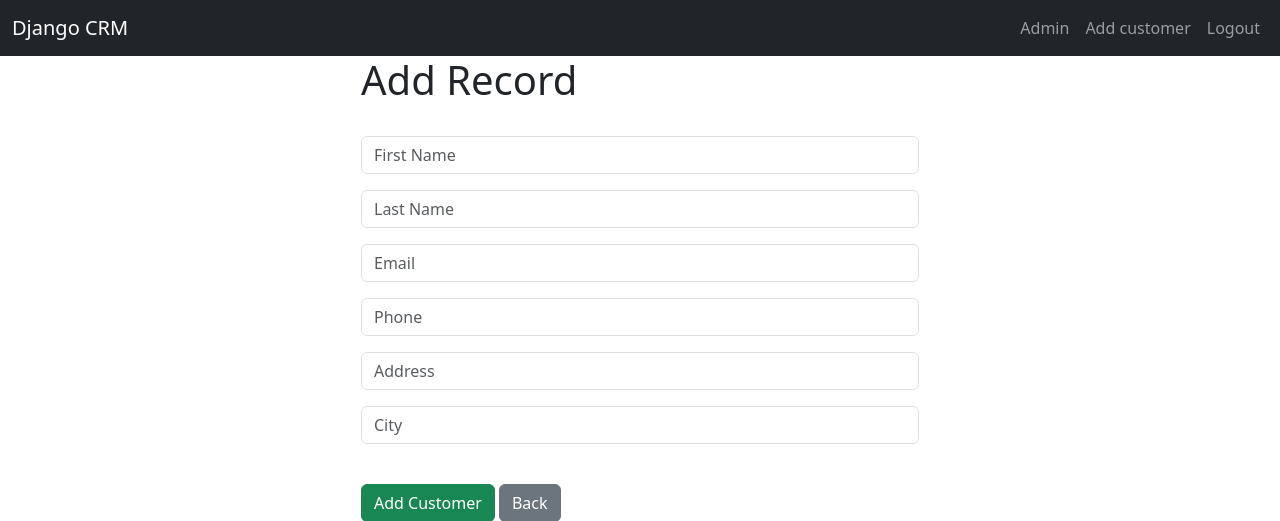
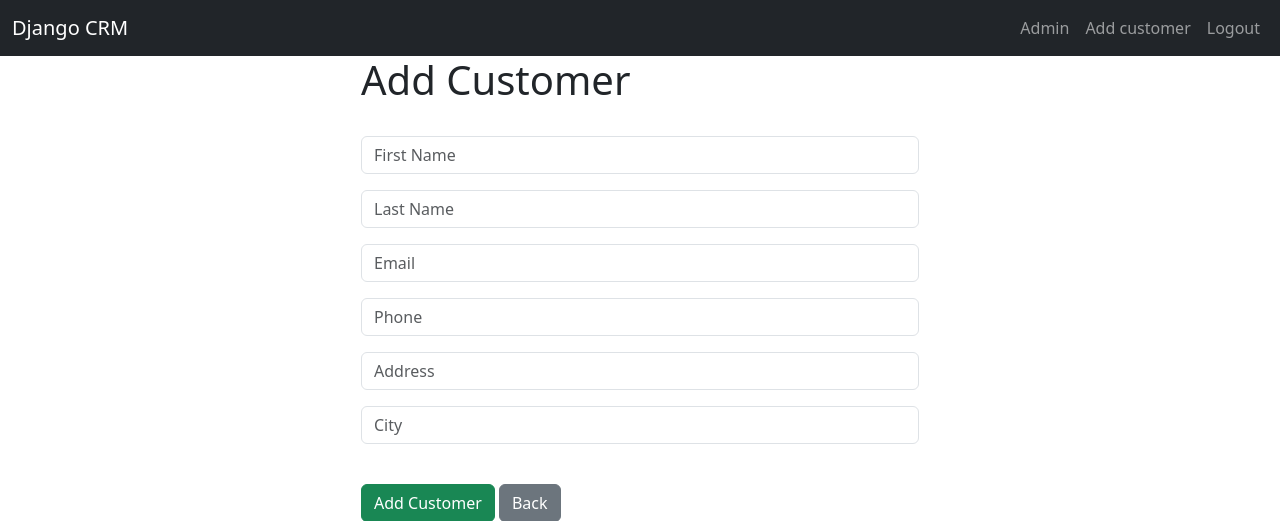
Before and after one commit to ccaicedo09/Django-CRM, a Django app: page /add_customer/ in a window 1280 px wide. Shown: the top 521 px of the page. Run offline with Django 5.2, Linux system fonts and the light colour scheme; the visitor is signed in with stand-in values (Sample User, id 1).

Commit message:
Change template title (record -> customer)

```diff
--- a/dcrm/website/templates/add_customer.html
+++ b/dcrm/website/templates/add_customer.html
@@ -2,7 +2,7 @@
 {% block content %}
 
 <div class="col-md-6 offset-md-3">
-<h1>Add Record</h1>
+<h1>Add Customer</h1>
 <br/>
 
 <form method="POST" action="{% url 'add_customer' %}">
```
